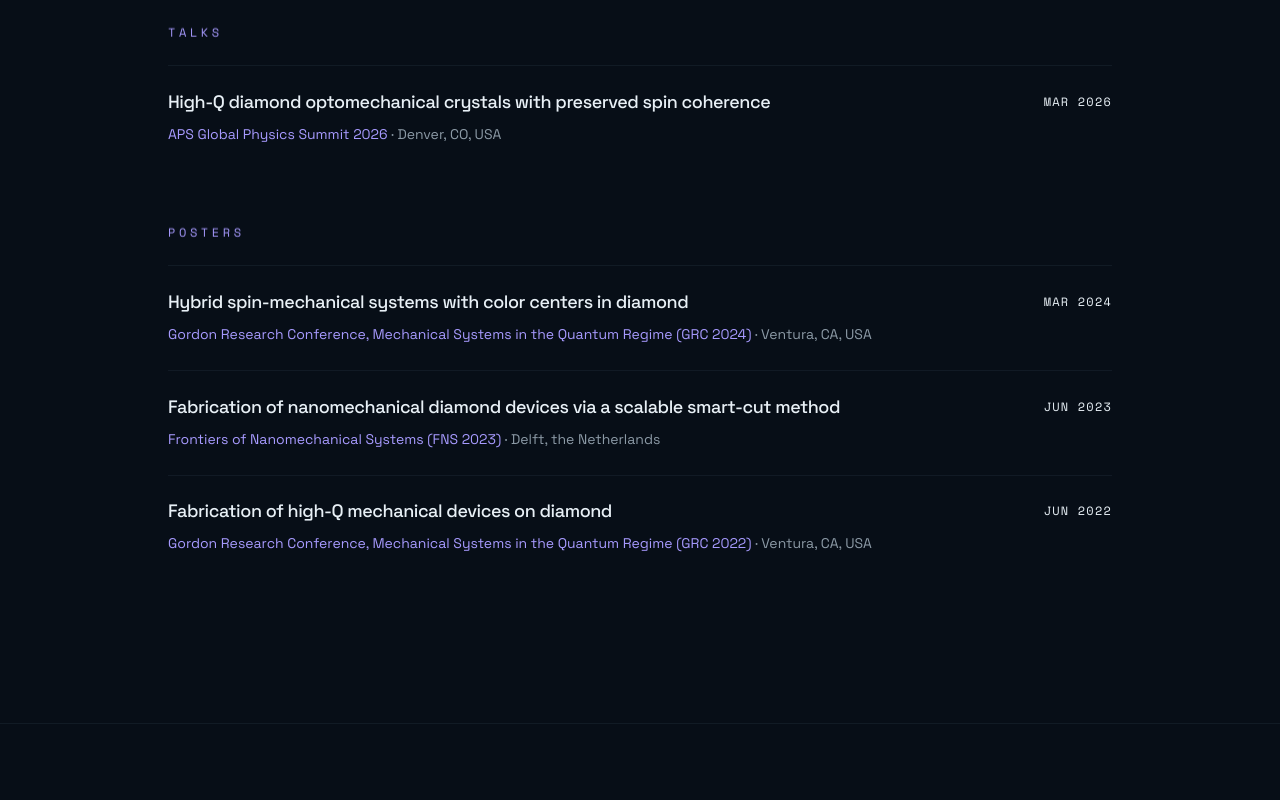
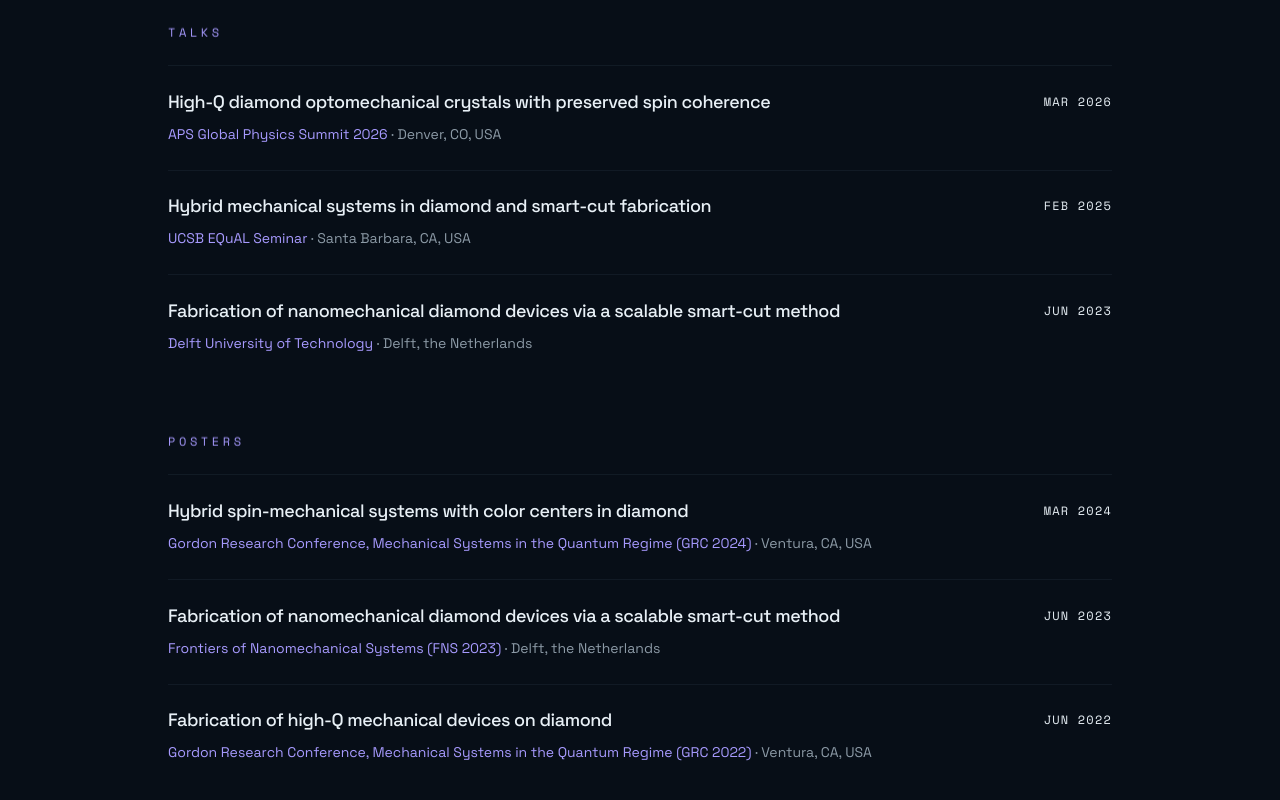
Before and after one commit to hyunseokOh/hyunseokOh.github.io, a Next.js app: page / in a window 1280 px wide. Shown: the part 6524-7324 px from the top of the page. Built offline with nearby package versions, Linux system fonts and the light colour scheme.

Commit message:
Updated presentation section

```diff
--- a/components/presentations-section.tsx
+++ b/components/presentations-section.tsx
@@ -25,6 +25,20 @@ const groups: Group[] = [
         date: "Mar 2026",
         link: "https://www.aps.org/events/2026/joint-meeting-2026",
       },
+      {
+        title: "Hybrid mechanical systems in diamond and smart-cut fabrication",
+        event: "UCSB EQuAL Seminar",
+        location: "Santa Barbara, CA, USA",
+        date: "Feb 2025",
+        link: "https://intriqate.ucsb.edu/equal-seminar",
+      },
+      {
+        title: "Fabrication of nanomechanical diamond devices via a scalable smart-cut method",
+        event: "Delft University of Technology",
+        location: "Delft, the Netherlands",
+        date: "Jun 2023",
+        link: "https://www.tudelft.nl/en/",
+      }
     ],
   },
   {
```
